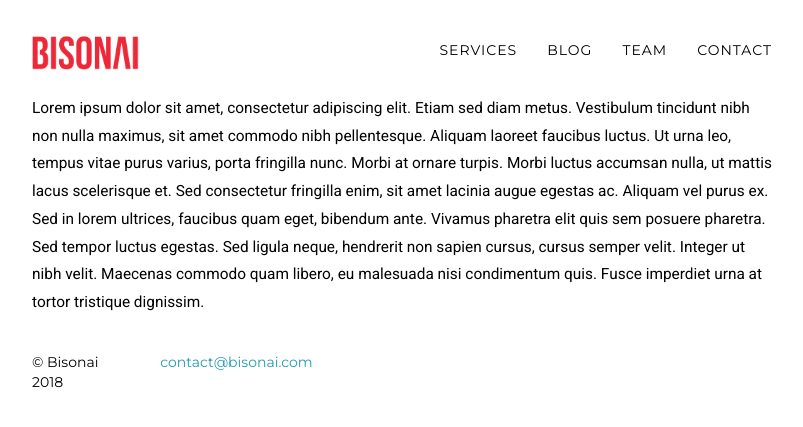
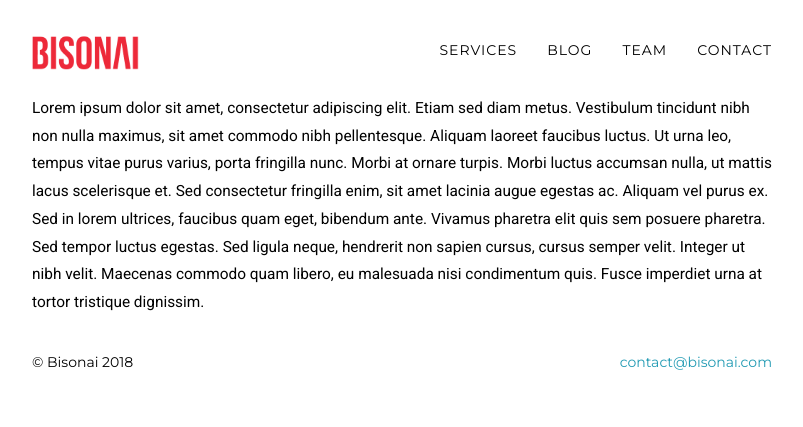
Before and after one commit to martinkersner/bisonai_www, a Jekyll site: the page built from index.html, in a window 1280 px wide. Shown: the top 427 px of the page, without its empty margins (238-1041 px from the left). Built offline with Jekyll 4.4.1, drawn with Linux system fonts in a browser that asks for light colours; some web fonts are replaced.

Commit message:
Fix footer

```diff
--- a/_includes/css/grayscale.css
+++ b/_includes/css/grayscale.css
@@ -674,8 +674,7 @@ div.right-align {
   text-align: right;
 }
 
-
-@media screen and (max-width: 48em){
+@media screen and (max-width: 767px){
   div.left-align {
     text-align: center;
   }
--- a/_includes/footer.html
+++ b/_includes/footer.html
@@ -1,11 +1,11 @@
     <!-- Footer -->
     <footer>
         <div class="container">
-          <div class="col-md-2 left-align">
+          <div class="col-md-6 left-align">
             <span>{{ site.footer }}</span>
           </div>
 
-          <div class="col-md-2 right-align">
+          <div class="col-md-6 right-align">
             <a href="mailto:{{ site.email }}">{{ site.email }}</a>
           </div>
         </div>
```
